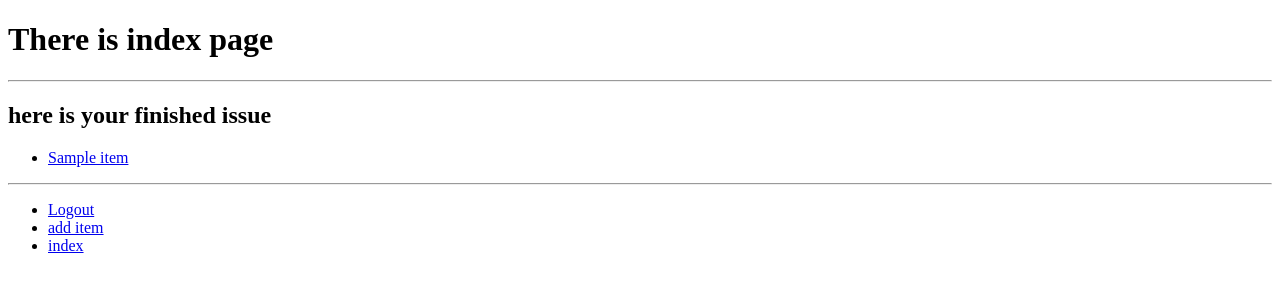
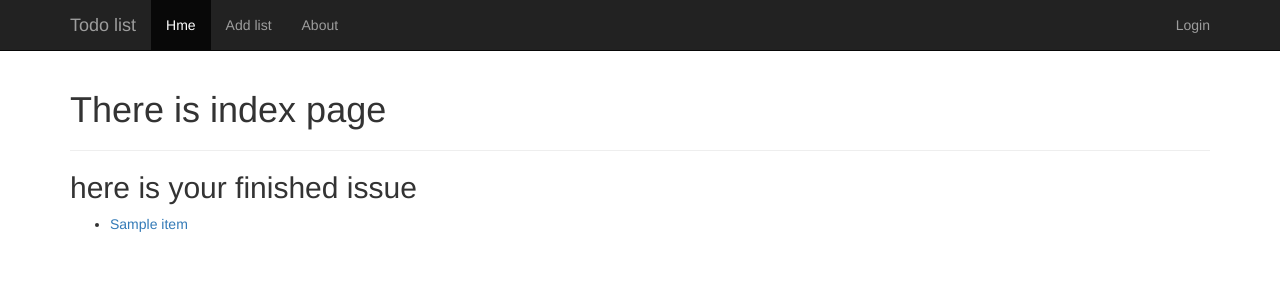
Before and after one commit to fank-cd/python-django_todolist, a Django app: page /default/ in a window 1280 px wide. Shown: the top 300 px of the page. Run offline with Django 3.2, Linux system fonts and the light colour scheme; a user stored in the database is signed in; tables that the repository leaves empty hold one stand-in row (values such as "Sample post"); some libraries are stand-ins or nearby versions.

Commit message:
add bootstrap template

```diff
--- /dev/null
+++ b/advance/templates/base.html
@@ -0,0 +1,50 @@
+<!DOCTYPE html>
+<html lang="en">
+<head>
+    <meta charset="UTF-8">
+    <meta name="viewport" content="width=device-width,initial-scale=1">
+    <title> todolist - {% block title %}{% endblock %}</title>
+    <link href="https://cdn.bootcss.com/bootstrap/3.3.7/css/bootstrap.min.css" rel="stylesheet">
+    <style type="text/css">
+    body { padding-top: 70px; }
+    </style>
+</head>
+<body>
+
+    <nav class="navbar navbar-inverse navbar-fixed-top">
+      <div class="container">
+        <div class="navbar-header">
+          <button type="button" class="navbar-toggle collapsed" data-toggle="collapse"
+                  data-target="#navbar" aria-expanded="false" aria-controls="navbar">
+            <span class="sr-only">Toggle navigation</span>
+            <span class="icon-bar"></span>
+            <span class="icon-bar"></span>
+            <span class="icon-bar"></span>
+          </button>
+          <a class="navbar-brand" href="#">Todo list</a>
+        </div>
+        <div id="navbar" class="collapse navbar-collapse">
+          <ul class="nav navbar-nav">
+            <li class="active"><a href="#">Hme</a></li>
+            <li><a href="#about">Add list</a></li>
+            <li><a href="#contact">About</a></li>
+          </ul>
+          <ul class="nav navbar-nav navbar-right">
+              <li><a href="#">Login</a> </li>
+          </ul>
+        </div><!--/.nav-collapse -->
+      </div>
+    </nav>
+
+    <div class="container">
+        {% block body_block %}
+        {% endblock %}
+    </div><!-- /.container -->
+
+
+    <!-- jQuery (Bootstrap 的所有 JavaScript 插件都依赖 jQuery，所以必须放在前边) -->
+    <script src="https://cdn.bootcss.com/jquery/1.12.4/jquery.min.js"></script>
+    <!-- 加载 Bootstrap 的所有 JavaScript 插件。你也可以根据需要只加载单个插件。 -->
+    <script src="https://cdn.bootcss.com/bootstrap/3.3.7/js/bootstrap.min.js"></script>
+</body>
+</html>
--- a/advance/views.py
+++ b/advance/views.py
@@ -6,4 +6,4 @@ from django.shortcuts import render
 # Create your views here.
 
 def index(request):
-    return HttpResponse('boom')
+    return render(request,'advance/index.html')
--- a/defaulttodo/templates/base.html
+++ b/defaulttodo/templates/base.html
@@ -1,7 +1,7 @@
 <!DOCTYPE html>
 <html>
 <head>
-    <title> todolist - {% block title %}How to tango with django {% endblock %}</title>
+    <title> todolist - {% block title %}{% endblock %}</title>
 </head>
 <body>
     <div>
```
Also changed, not shown: advance/templates/advance/index.html (added, +19 -0 lines), advance/templates/index.html (deleted, +0 -10 lines), 2 other files.
